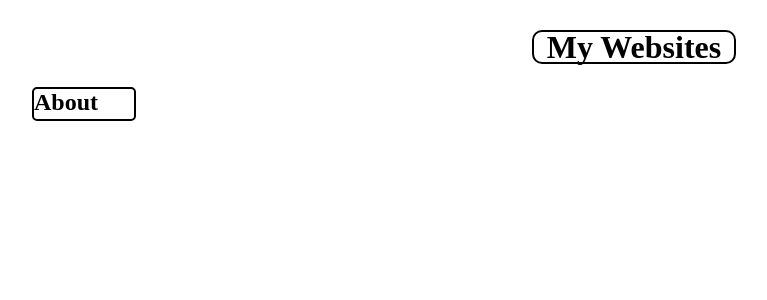
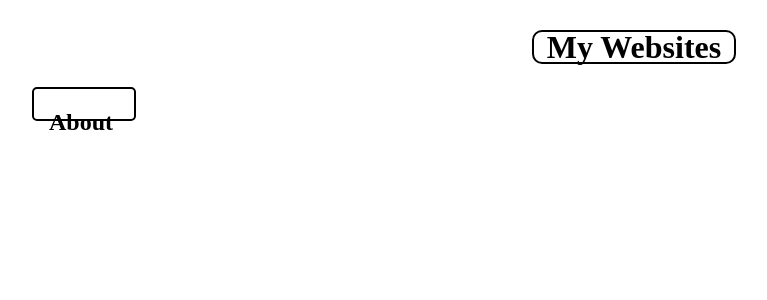
Before and after one commit to mathmaniac88/mathmaniac88.github.io, a Jekyll site: the page about.html, which Jekyll copies as it is, in a window 1280 px wide. Shown: the top 300 px of the page, without its empty margins (6-773 px from the left). Built offline with Jekyll 4.4.1, drawn with Linux system fonts in a browser that asks for light colours.

Commit message:
Update about.html

```diff
--- a/about.html
+++ b/about.html
@@ -35,7 +35,7 @@
    color:black
  }
  #nav{
-   margin-top:0px;
+   margin-left:15px;
  }
 </style>
 </body>
```
